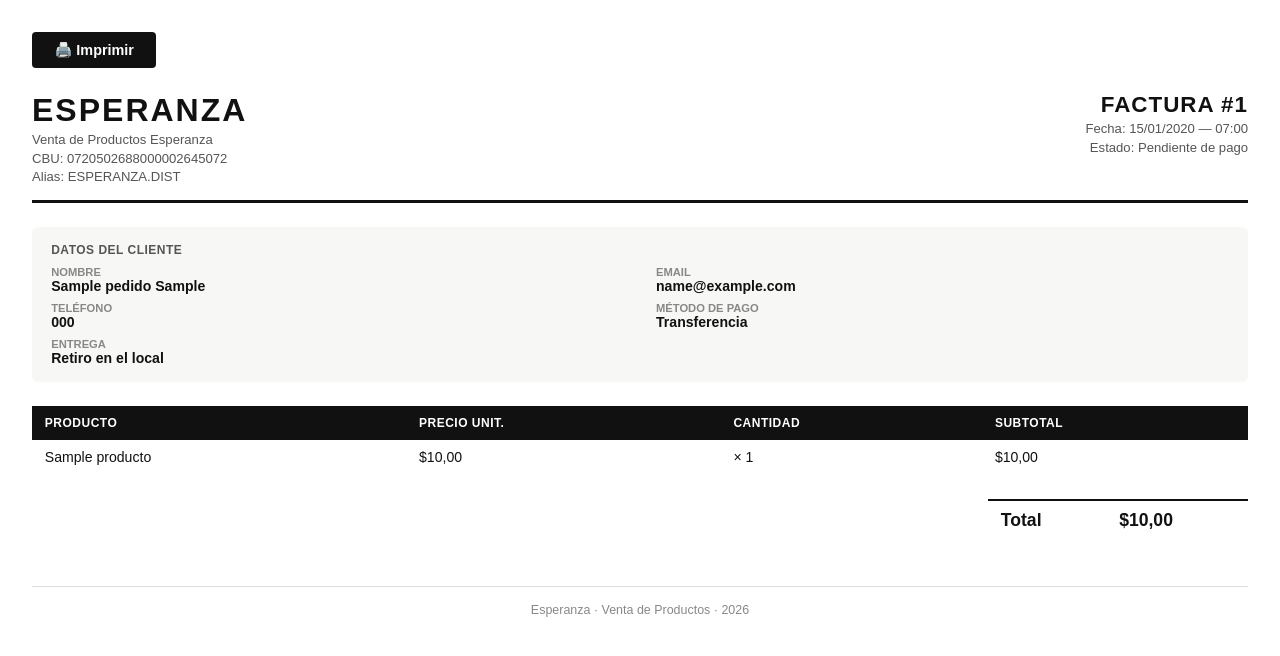
After one commit to PabloMarinUrtiaga/Venta_de_productos_Esperanza, a Django app: page /pedido/1/factura/ in a window 1280 px wide. The commit adds this page. Shown: the top 656 px of the page. Run offline with Django 5.2, Linux system fonts and the light colour scheme; a user stored in the database is signed in; tables that the repository leaves empty hold one stand-in row (values such as "Sample post").

Commit message:
cambios casi finales

```diff
--- a/mayorista/mayorista/urls.py
+++ b/mayorista/mayorista/urls.py
@@ -7,7 +7,8 @@ from productos.views import (home, lista_productos, agregar_al_carrito, sincroni
                              agregar_producto, eliminar_producto,
                              editar_precio, repetir_pedido, compra_exitosa,
                              cambiar_estado, cambiar_stock_ajax, stock_actual,
-                             mp_webhook, editar_stock, editar_oferta, editar_categoria,editar_imagen,agregar_cliente,eliminar_cliente )
+                             mp_webhook, editar_stock, editar_oferta, editar_categoria,
+                             editar_imagen,agregar_cliente,eliminar_cliente, crear_pedido,factura_pedido)
 from django.contrib.auth import views as auth_views
 from django.views.generic import RedirectView
 
@@ -49,6 +50,8 @@ urlpatterns = [
     path('editar-imagen/<int:producto_id>/', editar_imagen, name='editar_imagen'),
     path('panel/agregar-cliente/', agregar_cliente, name='agregar_cliente'),
     path('panel/eliminar-cliente/<int:user_id>/', eliminar_cliente, name='eliminar_cliente'),
+    path('panel/crear-pedido/<int:user_id>/', crear_pedido, name='crear_pedido'),
+    path('pedido/<int:pedido_id>/factura/', factura_pedido, name='factura_pedido'),
 ]
 
 handler404 = 'productos.views.error_404'
--- a/mayorista/productos/templates/productos/detalle_pedido.html
+++ b/mayorista/productos/templates/productos/detalle_pedido.html
@@ -348,7 +348,10 @@
       </div>
     </div>
 
-    <a href="/perfil/" class="btn-volver">⬅ Volver al perfil</a>
+    {% if request.user.is_staff %}
+  <a href="/pedido/{{ pedido.id }}/factura/" class="btn-volver" style="background:var(--rojo); margin-right:0.5rem;">🖨️ Imprimir factura</a>
+{% endif %}
+<a href="/perfil/" class="btn-volver">⬅ Volver al perfil</a>
 
   </div>
 
--- /dev/null
+++ b/mayorista/productos/templates/productos/factura.html
@@ -0,0 +1,258 @@
+{% load static %}
+<!DOCTYPE html>
+<html lang="es">
+<head>
+  <meta charset="UTF-8"/>
+  <title>Factura #{{ pedido.id }} — Esperanza</title>
+  <style>
+    * { margin: 0; padding: 0; box-sizing: border-box; }
+    body { font-family: Arial, sans-serif; font-size: 13px; color: #111; padding: 2rem; }
+
+    .factura-header {
+      display: flex;
+      justify-content: space-between;
+      align-items: flex-start;
+      border-bottom: 3px solid #111;
+      padding-bottom: 1rem;
+      margin-bottom: 1.5rem;
+    }
+
+    .factura-empresa h1 {
+      font-size: 2rem;
+      font-weight: 900;
+      letter-spacing: 2px;
+      text-transform: uppercase;
+    }
+
+    .factura-empresa p {
+      font-size: 0.82rem;
+      color: #555;
+      margin-top: 0.2rem;
+    }
+
+    .factura-meta {
+      text-align: right;
+    }
+
+    .factura-meta h2 {
+      font-size: 1.4rem;
+      font-weight: 900;
+      text-transform: uppercase;
+      letter-spacing: 1px;
+    }
+
+    .factura-meta p {
+      font-size: 0.82rem;
+      color: #555;
+      margin-top: 0.2rem;
+    }
+
+    .factura-cliente {
+      background: #f7f7f5;
+      border-radius: 6px;
+      padding: 1rem 1.2rem;
+      margin-bottom: 1.5rem;
+    }
+
+    .factura-cliente h3 {
+      font-size: 0.75rem;
+      font-weight: 800;
+      text-transform: uppercase;
+      letter-spacing: 0.5px;
+      color: #555;
+      margin-bottom: 0.6rem;
+    }
+
+    .factura-cliente-grid {
+      display: grid;
+      grid-template-columns: 1fr 1fr;
+      gap: 0.5rem 2rem;
+    }
+
+    .factura-cliente-grid div label {
+      font-size: 0.7rem;
+      font-weight: 800;
+      color: #888;
+      text-transform: uppercase;
+      display: block;
+    }
+
+    .factura-cliente-grid div span {
+      font-weight: 700;
+      font-size: 0.88rem;
+    }
+
+    table {
+      width: 100%;
+      border-collapse: collapse;
+      margin-bottom: 1.5rem;
+    }
+
+    thead tr {
+      background: #111;
+      color: white;
+    }
+
+    thead th {
+      padding: 0.6rem 0.8rem;
+      text-align: left;
+      font-size: 0.75rem;
+      text-transform: uppercase;
+      letter-spacing: 0.5px;
+    }
+
+    tbody tr {
+      border-bottom: 1px solid #eee;
+    }
+
+    tbody tr:last-child { border-bottom: none; }
+
+    tbody td {
+      padding: 0.6rem 0.8rem;
+      font-size: 0.88rem;
+    }
+
+    .factura-total {
+      display: flex;
+      justify-content: flex-end;
+    }
+
+    .factura-total table {
+      width: auto;
+      min-width: 260px;
+      margin-bottom: 0;
+    }
+
+    .factura-total td {
+      padding: 0.4rem 0.8rem;
+    }
+
+    .factura-total tr:last-child td {
+      font-size: 1.1rem;
+      font-weight: 900;
+      border-top: 2px solid #111;
+      padding-top: 0.6rem;
+    }
+
+    .factura-footer {
+      margin-top: 3rem;
+      border-top: 1px solid #ddd;
+      padding-top: 1rem;
+      text-align: center;
+      font-size: 0.78rem;
+      color: #888;
+    }
+
+    .btn-imprimir {
+      display: inline-block;
+      background: #111;
+      color: white;
+      border: none;
+      border-radius: 4px;
+      padding: 0.6rem 1.4rem;
+      font-size: 0.9rem;
+      font-weight: 800;
+      cursor: pointer;
+      margin-bottom: 1.5rem;
+      text-decoration: none;
+    }
+
+    @media print {
+      .btn-imprimir { display: none; }
+      body { padding: 0; }
+    }
+  </style>
+</head>
+<body>
+
+  <button class="btn-imprimir" onclick="window.print()">🖨️ Imprimir</button>
+
+  <div class="factura-header">
+    <div class="factura-empresa">
+      <h1>Esperanza</h1>
+      <p>Venta de Productos Esperanza</p>
+      <p>CBU: 0720502688000002645072</p>
+      <p>Alias: ESPERANZA.DIST</p>
+    </div>
+    <div class="factura-meta">
+      <h2>Factura #{{ pedido.id }}</h2>
+      <p>Fecha: {{ pedido.fecha|date:"d/m/Y — H:i" }}</p>
+      <p>Estado: {{ pedido.get_estado_display }}</p>
+    </div>
+  </div>
+
+  <div class="factura-cliente">
+    <h3>Datos del cliente</h3>
+    <div class="factura-cliente-grid">
+      <div>
+        <label>Nombre</label>
+        <span>{{ pedido.nombre }} {{ pedido.apellido }}</span>
+      </div>
+      <div>
+        <label>Email</label>
+        <span>{{ pedido.email|default:"—" }}</span>
+      </div>
+      <div>
+        <label>Teléfono</label>
+        <span>{{ pedido.telefono|default:"—" }}</span>
+      </div>
+      <div>
+        <label>Método de pago</label>
+        <span>
+          {% if pedido.pago == 'transferencia' %}Transferencia
+          {% elif pedido.pago == 'efectivo' %}Efectivo
+          {% else %}MercadoPago{% endif %}
+        </span>
+      </div>
+      <div>
+        <label>Entrega</label>
+        <span>
+          {% if pedido.entrega == 'domicilio' %}Envío a domicilio
+          {% else %}Retiro en el local{% endif %}
+        </span>
+      </div>
+      {% if pedido.entrega == 'domicilio' %}
+      <div>
+        <label>Dirección</label>
+        <span>{{ pedido.direccion }}{% if pedido.piso_depto %}, {{ pedido.piso_depto }}{% endif %} — {{ pedido.localidad }}</span>
+      </div>
+      {% endif %}
+    </div>
+  </div>
+
+  <table>
+    <thead>
+      <tr>
+        <th>Producto</th>
+        <th>Precio unit.</th>
+        <th>Cantidad</th>
+        <th>Subtotal</th>
+      </tr>
+    </thead>
+    <tbody>
+      {% for item in items %}
+        <tr>
+          <td>{{ item.producto.nombre }}</td>
+          <td>${{ item.precio }}</td>
+          <td>× {{ item.cantidad }}</td>
+          <td>${{ item.subtotal }}</td>
+        </tr>
+      {% endfor %}
+    </tbody>
+  </table>
+
+  <div class="factura-total">
+    <table>
+      <tr>
+        <td>Total</td>
+        <td><strong>${{ pedido.total }}</strong></td>
+      </tr>
+    </table>
+  </div>
+
+  <div class="factura-footer">
+    Esperanza · Venta de Productos · 2026
+  </div>
+
+</body>
+</html>
--- a/mayorista/productos/templates/productos/login.html
+++ b/mayorista/productos/templates/productos/login.html
@@ -12,7 +12,7 @@
   <div class="auth-card">
 
     <div class="auth-logo" style="color:var(--oscuro);">ESPE<span style="color:var(--oscuro);">RANZA</span></div>
-    <p class="auth-subtitulo">Distribuidora Mayorista de Alimentos</p>
+    <p class="auth-subtitulo">venta de productos Esperanza</p>
 
     <!-- TABS -->
     <div class="auth-tabs">
--- a/mayorista/productos/views.py
+++ b/mayorista/productos/views.py
@@ -1911,6 +1911,89 @@ def eliminar_cliente(request, user_id):
         messages.error(request, 'Cliente no encontrado')
     return redirect('/panel/')
 
+@login_required
+def crear_pedido(request, user_id):
+    if not request.user.is_staff:
+        return HttpResponse(status=403)
+
+    cliente = get_object_or_404(User, id=user_id)
+    productos = Producto.objects.filter(activo=True, stock__gt=0).order_by('nombre')
+
+    if request.method == 'POST':
+        items_seleccionados = []
+        total = Decimal('0')
+
+        for producto in productos:
+            cantidad_str = request.POST.get(f'cantidad_{producto.id}', '0')
+            try:
+                cantidad = int(cantidad_str)
+            except ValueError:
+                cantidad = 0
+
+            if cantidad > 0:
+                if cantidad > producto.stock:
+                    messages.error(request, f'Stock insuficiente para {producto.nombre}')
+                    return redirect(f'/panel/crear-pedido/{user_id}/')
+
+                precio_base = producto.precio_oferta if (producto.oferta_activa and producto.precio_oferta) else producto.precio
+
+                if producto.precio_mayorista and producto.cantidad_mayorista and cantidad >= producto.cantidad_mayorista:
+                    packs    = cantidad // producto.cantidad_mayorista
+                    resto    = cantidad % producto.cantidad_mayorista
+                    subtotal = (packs * producto.cantidad_mayorista * producto.precio_mayorista) + (resto * precio_base)
+                else:
+                    subtotal = precio_base * cantidad
+
+                items_seleccionados.append((producto, cantidad, subtotal))
+                total += subtotal
+
+        if not items_seleccionados:
+            messages.error(request, 'Seleccioná al menos un producto')
+            return redirect(f'/panel/crear-pedido/{user_id}/')
+
+        pedido = Pedido.objects.create(
+            user=cliente,
+            total=total,
+            nombre=cliente.first_name or cliente.username,
+            apellido='',
+            email=cliente.email,
+            pago='efectivo',
+            entrega='retiro',
+            estado='en_preparacion',
+            pagado=True,
+        )
+
+        for producto, cantidad, subtotal in items_seleccionados:
+            precio_unitario = subtotal / cantidad
+            PedidoItem.objects.create(
+                pedido=pedido,
+                producto=producto,
+                cantidad=cantidad,
+                precio=precio_unitario,
+            )
+            producto.stock -= cantidad
+            producto.save(update_fields=['stock'])
+
+        messages.success(request, f'Pedido #{pedido.id} creado para {cliente.username}')
+        return redirect(f'/historial/{user_id}/')
+
+    return render(request, 'productos/crear_pedido.html', {
+        'cliente': cliente,
+        'productos': productos,
+    })
+
+@login_required
+def factura_pedido(request, pedido_id):
+    if not request.user.is_staff:
+        return HttpResponse(status=403)
+    pedido = get_object_or_404(Pedido, id=pedido_id)
+    items = PedidoItem.objects.filter(pedido=pedido).select_related('producto')
+    return render(request, 'productos/factura.html', {
+        'pedido': pedido,
+        'items': items,
+    })
+
+
 #Errores
 def error_404(request, exception=None):
     return render(request, 'productos/404.html', status=404)
```
Also changed, not shown: mayorista/productos/templates/productos/checkout_form.html (+2 -20 lines), mayorista/productos/templates/productos/crear_pedido.html (added, +121 -0 lines), mayorista/productos/templates/productos/historial.html (+5 -4 lines).
